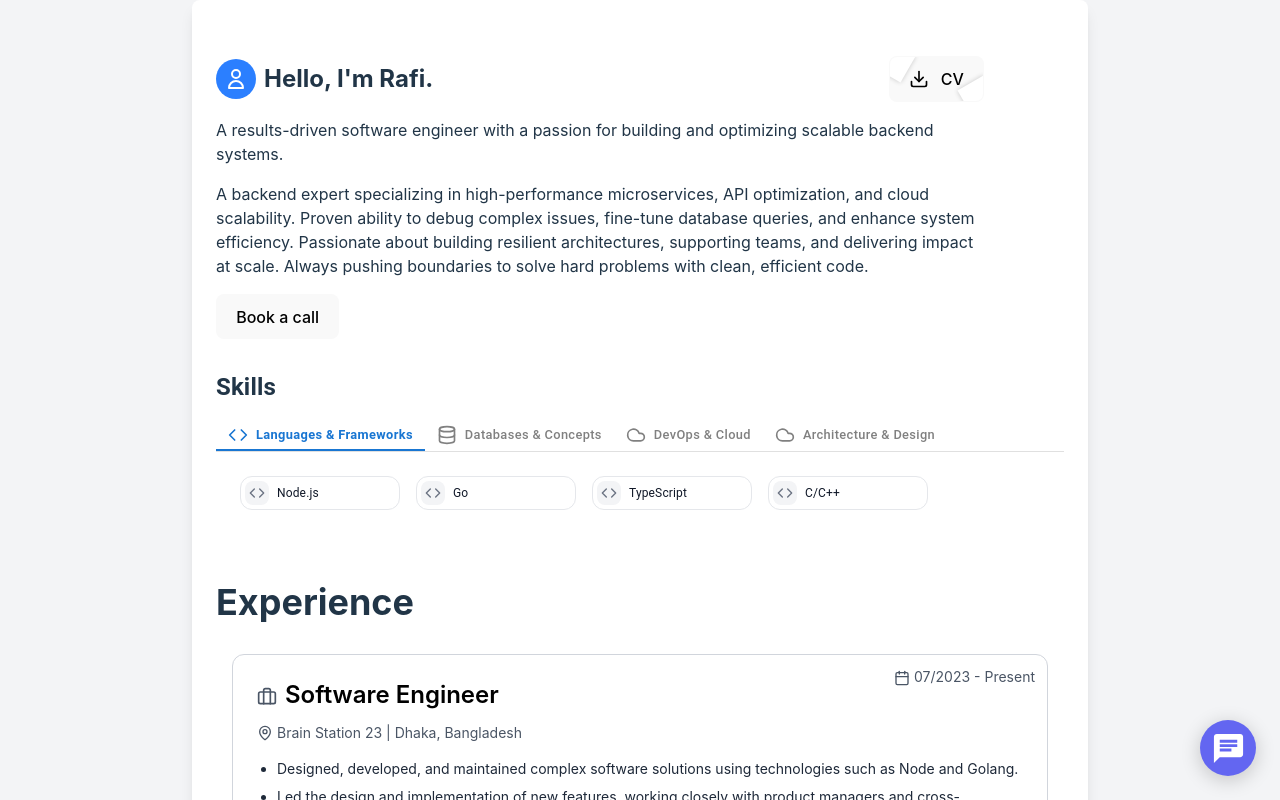
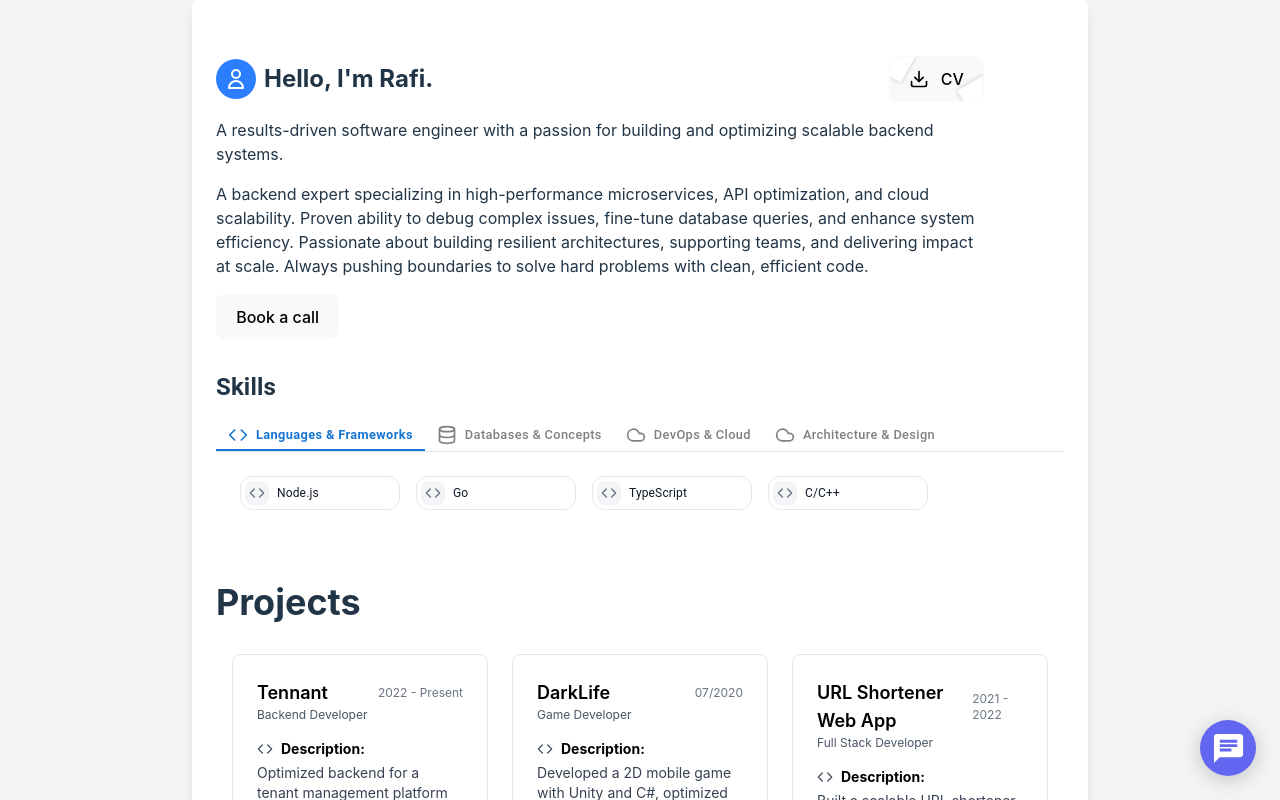
Before and after one commit to Rafi-201/dev-rafi, a React (Vite) app: page / in a window 1280 px wide. Shown: the top 800 px of the page. Built offline with nearby package versions, Linux system fonts and the light colour scheme.

Commit message:
fix system dark mode issue

```diff
--- a/src/components/Skills/skill-section.tsx
+++ b/src/components/Skills/skill-section.tsx
@@ -23,7 +23,10 @@ export default function SkillTabs() {
         <Box sx={{ borderBottom: 1, borderColor: 'divider' }}>
           <TabList
             onChange={handleChange}
-            aria-label="Skill Tabs"
+            variant="scrollable"
+            scrollButtons="auto"
+            aria-label="scrollable auto tabs example"
+            allowScrollButtonsMobile
             sx={{
               minHeight: 20,
               "& .MuiTab-root": {
--- a/src/index.css
+++ b/src/index.css
@@ -5,8 +5,8 @@
   line-height: 1.5;
   font-weight: 400;
 
-  color-scheme: light dark;
-  color: rgba(255, 255, 255, 0.87);
+  /* color-scheme: light dark; */
+  color: rgba(0, 0, 0, 0.87);
   background-color: #242424;
 
 
@@ -15,6 +15,16 @@
   -webkit-font-smoothing: antialiased;
   -moz-osx-font-smoothing: grayscale;
 
+}
+:root {
+  color: #213547;
+  background-color: #ffffff;
+}
+a:hover {
+  color: #747bff;
+}
+button {
+  background-color: #f9f9f9;
 }
 body{
   box-sizing: border-box;
@@ -50,7 +60,7 @@ button {
   font-size: 1em;
   font-weight: 500;
   font-family: inherit;
-  background-color: #1a1a1a;
+  /* background-color: #1a1a1a; */
   cursor: pointer;
   transition: border-color 0.25s;
 }
@@ -62,7 +72,7 @@ button:focus-visible {
   outline: 4px auto -webkit-focus-ring-color;
 }
 
-@media (prefers-color-scheme: light) {
+/* @media (prefers-color-scheme: light) {
   :root {
     color: #213547;
     background-color: #ffffff;
@@ -73,4 +83,4 @@ button:focus-visible {
   button {
     background-color: #f9f9f9;
   }
-}
+} */
--- a/src/pages/HomePage.tsx
+++ b/src/pages/HomePage.tsx
@@ -11,8 +11,9 @@ function HomePage() {
     <>
       <Info />
       <SkillTabs />
+      <Projects />
       <Experience />
-      <Projects />
+
       <Contact />
     </>
   )
```
